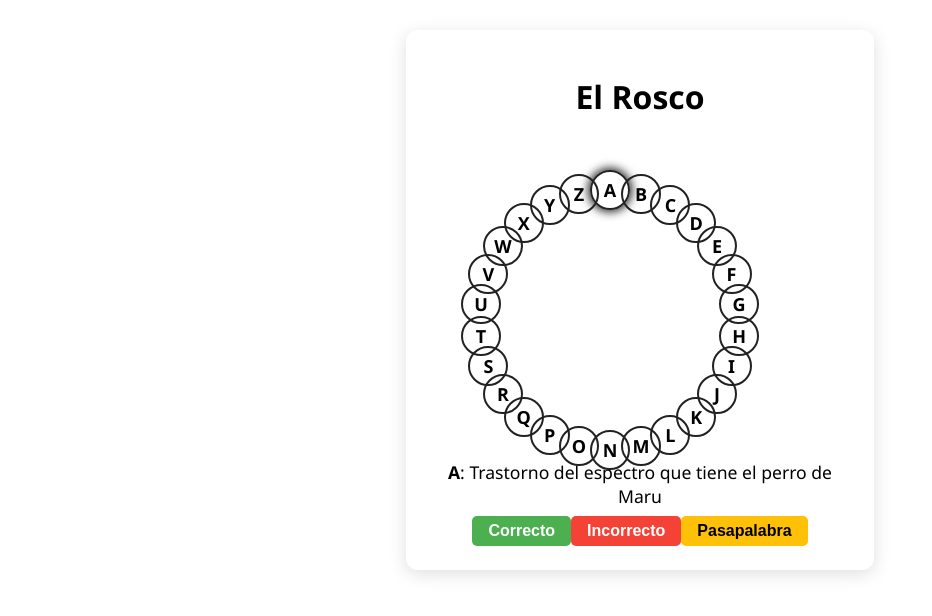
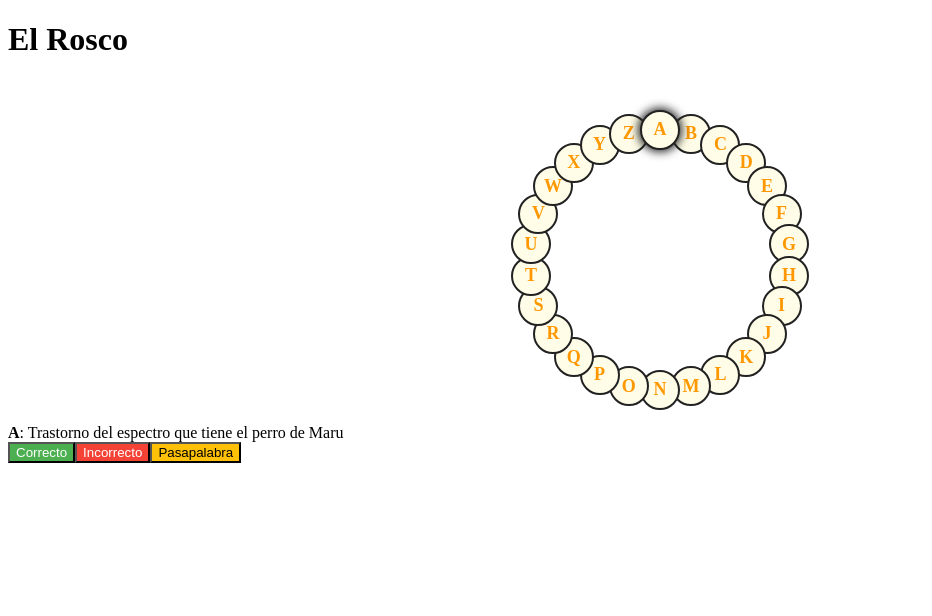
Before and after one commit to luciadd/rosco-dia-del-amigo, a React (Vite) app: page / in a window 1280 px wide. Shown: the top 616 px of the page, without its empty margins (0-932 px from the left). Built offline with nearby package versions, Linux system fonts and the light colour scheme.

Commit message:
Update styles.css

```diff
--- a/src/styles.css
+++ b/src/styles.css
@@ -1,75 +1,37 @@
-.app-container {
-  max-width: 420px;
-  margin: 30px auto;
-  padding: 24px;
-  border-radius: 12px;
-  background: #fff;
-  box-shadow: 0 4px 18px rgba(0,0,0,0.13);
-  text-align: center;
-  font-family: 'Segoe UI', Tahoma, Geneva, Verdana, sans-serif;
+.rosco-circle {
+  margin: 0 auto 24px auto;
+  position: relative;
 }
 
-.letter-circle {
-  display: flex;
-  flex-wrap: wrap;
-  margin: 12px 0 24px 0;
-  justify-content: center;
+.rosco-letter {
+  background: #fff;
+  color: #222;
+  border: 2px solid #aaa;
+  transition: background 0.2s, color 0.2s, border 0.2s;
+  z-index: 1;
 }
-.circle {
-  display: inline-block;
-  width: 24px;
-  height: 24px;
-  border-radius: 40px;
-  margin: 2px;
-  line-height: 24px;
-  font-weight: bold;
-  background: #eee;
-  color: #333;
-  border: 2px solid #eee;
-  transition: all 0.2s;
+
+.rosco-letter.current {
+  background: #2196f3;
+  color: #fff;
+  border-color: #1976d2;
+  z-index: 2;
 }
-.circle.correct {
-  background: #26c485;
+
+.rosco-letter.correct {
+  background: #4caf50;
   color: #fff;
-  border-color: #26c485;
+  border-color: #2e7d32;
 }
-.circle.wrong {
-  background: #e94f37;
+
+.rosco-letter.wrong {
+  background: #f44336;
   color: #fff;
-  border-color: #e94f37;
+  border-color: #b71c1c;
 }
-.circle.active {
-  border-color: #0077ff;
-  box-shadow: 0 0 5px #0077ff80;
+
+.rosco-letter.pending {
+  background: #fffde7;
+  color: #ff9800;
+  border-color: #ffb300;
 }
-.timer {
-  font-size: 1.2em;
-  margin-bottom: 16px;
-}
-.clue {
-  font-size: 1.1em;
-  margin-bottom: 8px;
-}
-input[type="text"], input {
-  padding: 6px 8px;
-  font-size: 1em;
-  width: 150px;
-  margin-right: 8px;
-}
-button {
-  padding: 6px 16px;
-  font-size: 1em;
-  border-radius: 5px;
-  border: none;
-  background: #26c485;
-  color: #fff;
-  font-weight: bold;
-  cursor: pointer;
-}
-button:hover {
-  background: #1da06b;
-}
-.gameover {
-  margin-top: 16px;
-  font-size: 1.1em;
-}
```
